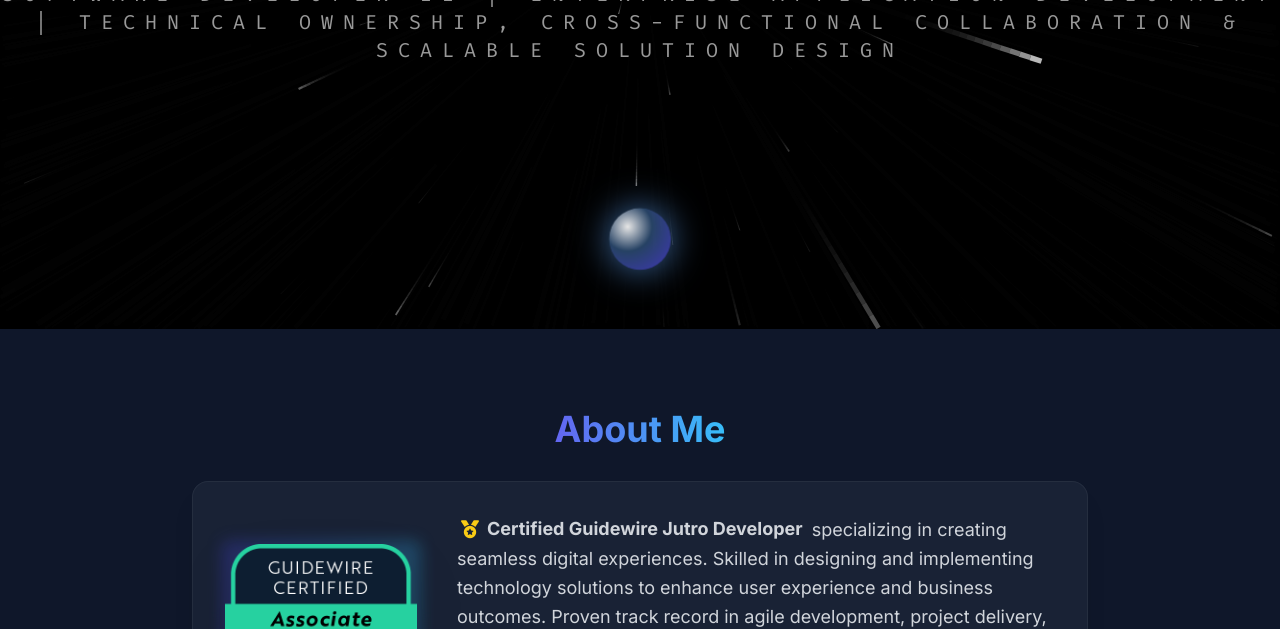
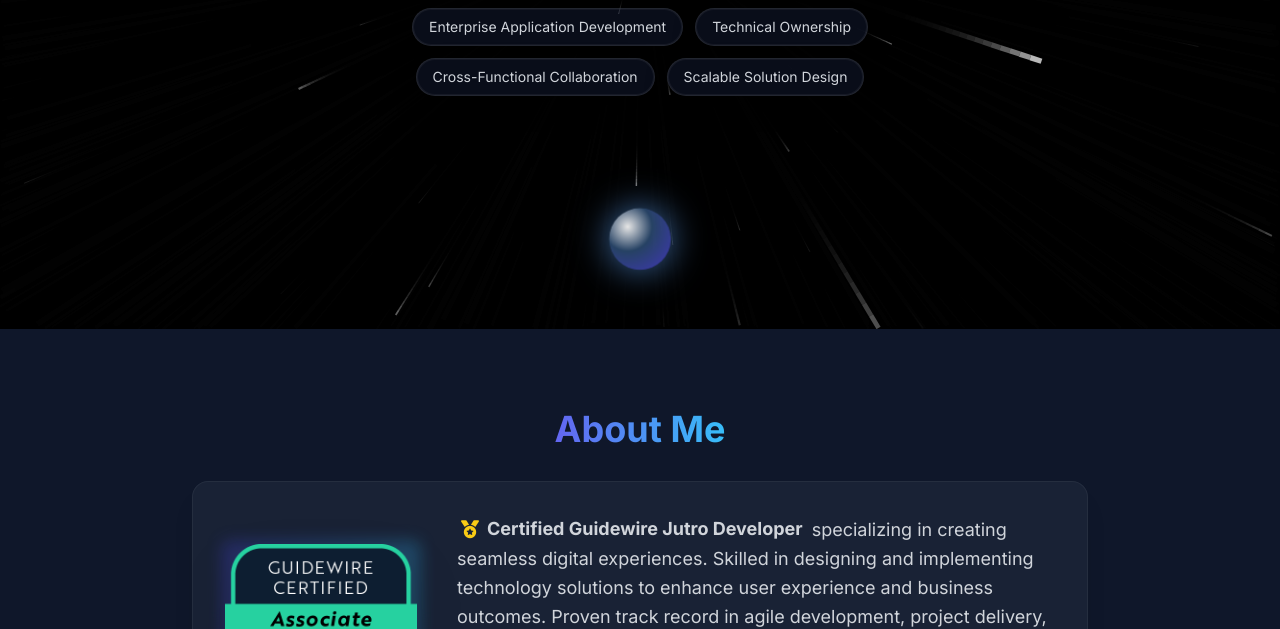
Before and after one commit to vidit009/vidit009.github.io, a website: page index.html in a window 1280 px wide. Shown: the part 471-1100 px from the top of the page. Drawn offline with nearby package versions, Linux system fonts and the light colour scheme.

Commit message:
feat: Refactor profile description into a title and skill capsules in `index.html` and initialize project with IntelliJ IDEA configuration files.

```diff
--- a/index.html
+++ b/index.html
@@ -374,11 +374,29 @@
           VIDIT SINGH
         </h1>
 
-        <div class="mt-8 animate-fade-in-up" style="animation-delay: 0.2s;">
-          <p class="text-sm md:text-xl horizon-subtitle">
-            Software Developer II | Enterprise Application Development | Technical Ownership, Cross-Functional
-            Collaboration & Scalable Solution Design
-          </p>
+        <div class="mt-8 animate-fade-in-up flex flex-col items-center gap-4" style="animation-delay: 0.2s;">
+          <h2 class="text-2xl md:text-3xl font-bold text-white tracking-wide">
+            Software Engineer
+          </h2>
+
+          <div class="flex flex-wrap justify-center gap-3 max-w-2xl px-4 mt-2">
+            <span
+              class="px-4 py-2 rounded-full glass-capsule text-xs md:text-sm text-gray-300 border border-white/10 hover:bg-white/10 hover:scale-105 transition-all cursor-default">
+              Enterprise Application Development
+            </span>
+            <span
+              class="px-4 py-2 rounded-full glass-capsule text-xs md:text-sm text-gray-300 border border-white/10 hover:bg-white/10 hover:scale-105 transition-all cursor-default">
+              Technical Ownership
+            </span>
+            <span
+              class="px-4 py-2 rounded-full glass-capsule text-xs md:text-sm text-gray-300 border border-white/10 hover:bg-white/10 hover:scale-105 transition-all cursor-default">
+              Cross-Functional Collaboration
+            </span>
+            <span
+              class="px-4 py-2 rounded-full glass-capsule text-xs md:text-sm text-gray-300 border border-white/10 hover:bg-white/10 hover:scale-105 transition-all cursor-default">
+              Scalable Solution Design
+            </span>
+          </div>
         </div>
 
       </div>
```
